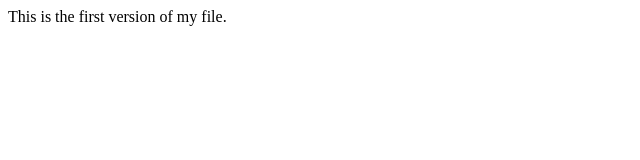
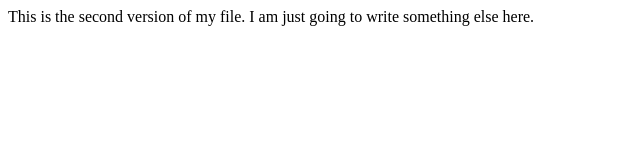
Before and after one commit to amaobiobikobe/gittest, a plain HTML site: page index.html in a window 1280 px wide. Shown: the whole page, without its empty margins (0-640 px from the left). Drawn offline with Linux system fonts and the light colour scheme.

Commit message:
This is an updated version of my file on another branch

```diff
--- a/index.html
+++ b/index.html
@@ -6,6 +6,7 @@
     <title>Document</title>
 </head>
 <body>
-    This is the first version of my file.
+    This is the second version of my file.
+    I am just going to write something else here.
 </body>
 </html>
```
